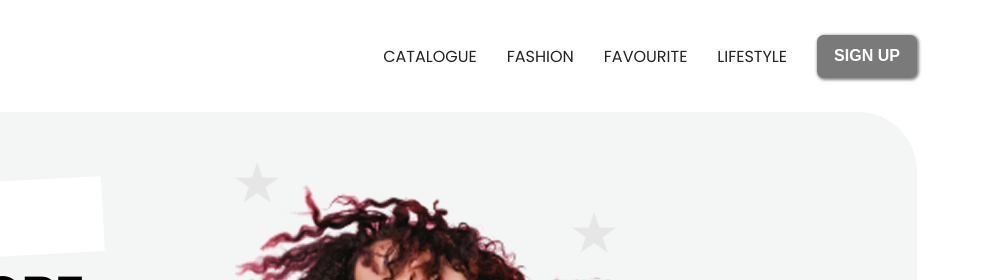
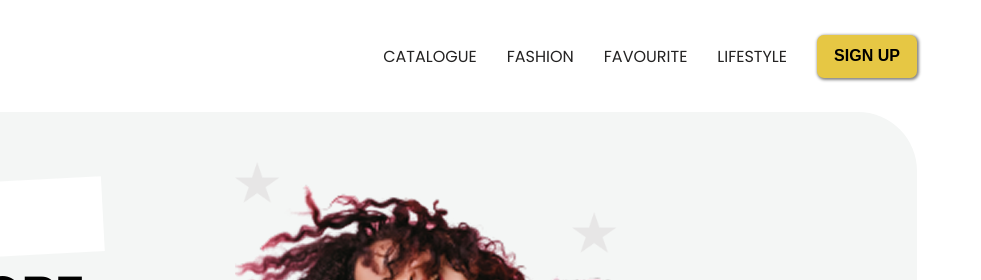
Before and after one commit to baMuShadowHunter/Design-Conversion, a plain HTML site: page index.html in a window 1280 px wide. In both pictures the pointer is over the button "SIGN UP". Shown: the top 280 px of the page, 299-1280 px from the left. Drawn offline with Linux system fonts and the light colour scheme.

Commit message:
Updated Styles

```diff
--- a/index.html
+++ b/index.html
@@ -212,7 +212,7 @@
             font-weight: 700;
             position: relative;
             z-index: 10;
-            margin-bottom: 5%;
+            margin-bottom: 2%;
         }
 
         .Newarrivals h1::after {
@@ -575,8 +575,8 @@
         /*--------------------- Buttons Hovering -------------------------*/
 
         button:hover {
-            background-color: var(--grey);
-            color: var(--white);
+            background-color: var(--yellow);
+            color: var(--primary-color);
             border: none;
             transition: 0.7s;
             box-shadow: 1px 1px 3px 1px rgba(0, 0, 0, 0.479);
```
